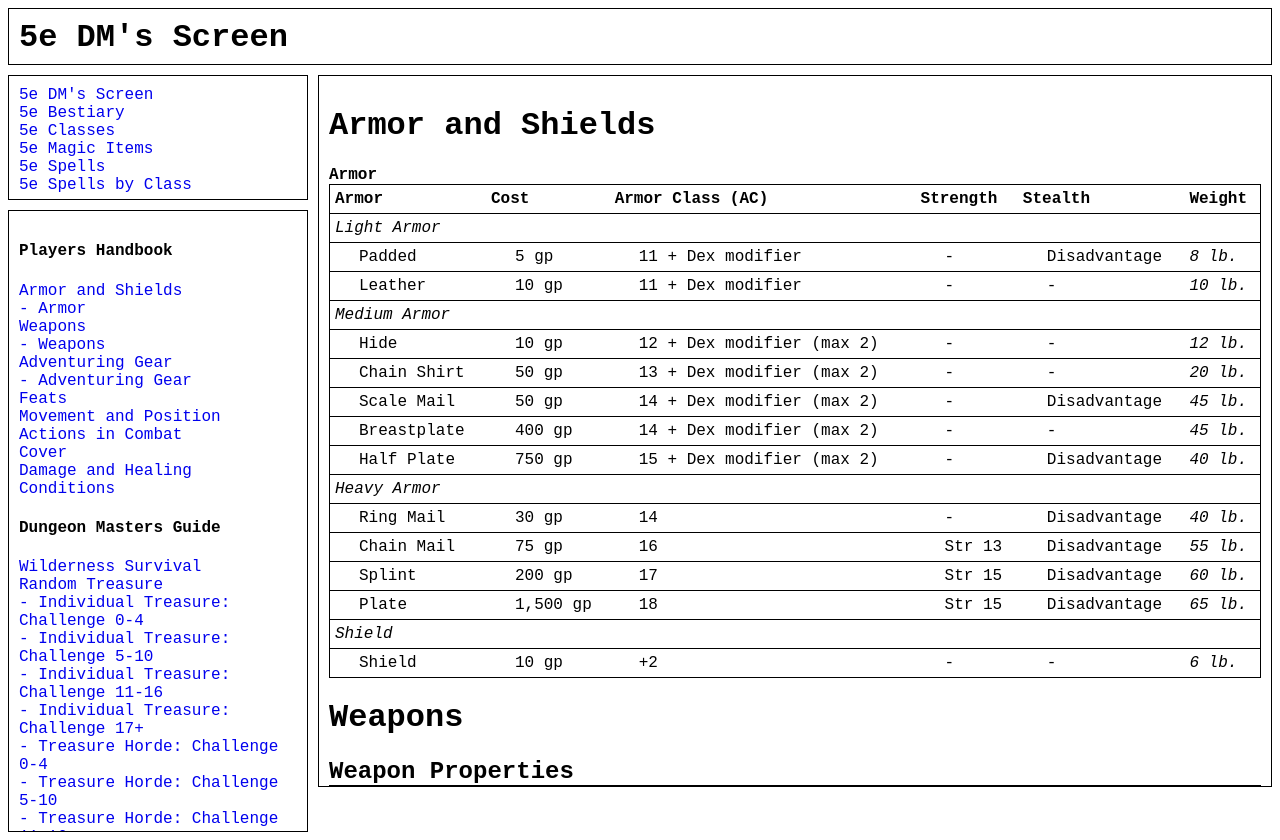
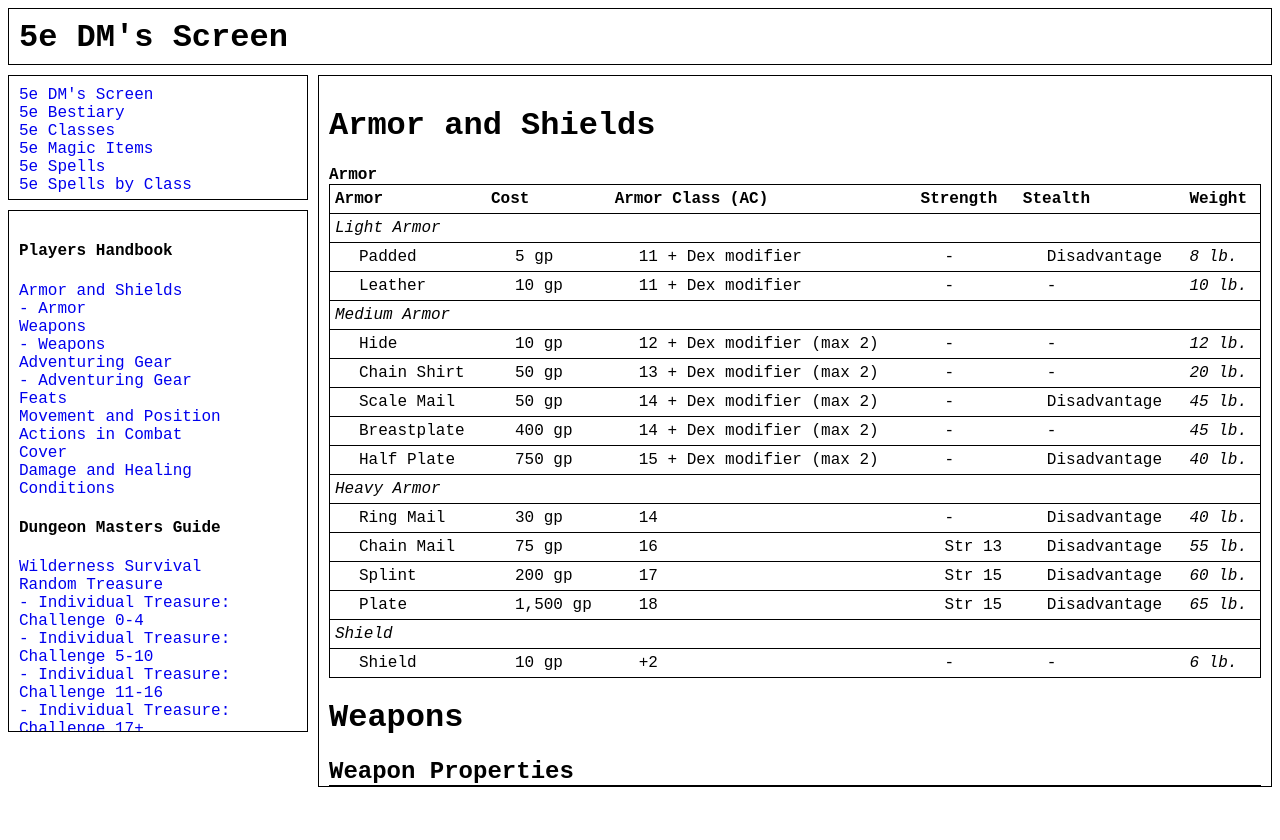
Before and after one commit to stfuad/stfuad.github.com, a plain HTML site: page index.html in a window 1280 px wide. After the commit the page ends 800 px from the top, so only its background shows below. Drawn offline with Linux system fonts and the light colour scheme.

Commit message:
Update gridLayout.css

```diff
--- a/stylesheets/gridLayout.css
+++ b/stylesheets/gridLayout.css
@@ -27,7 +27,7 @@
 #pageNav {
     grid-column: 1;
     grid-row: 3;
-    max-height: calc(100vh - 200px);;
+    max-height: calc(100vh - 300px);;
     overflow: auto;
 }
 
```
